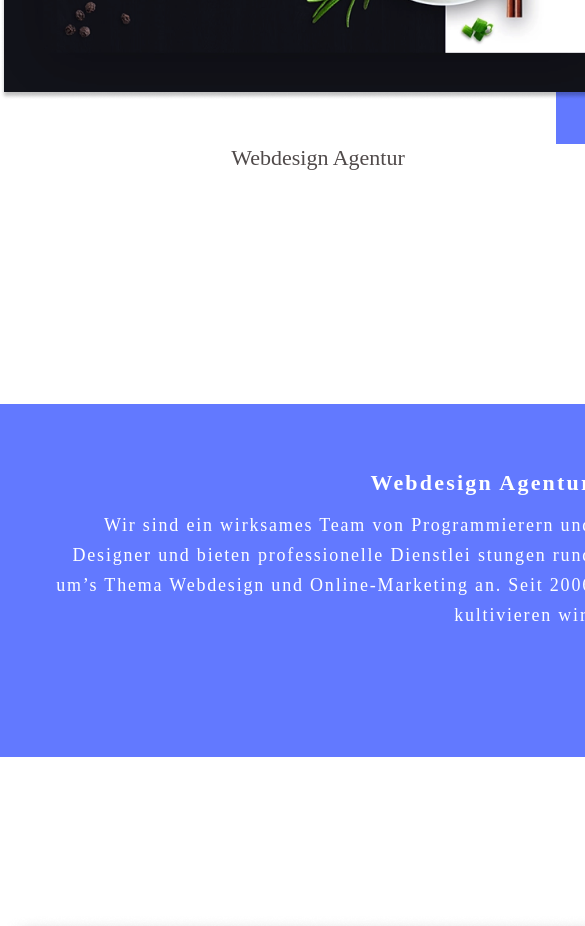
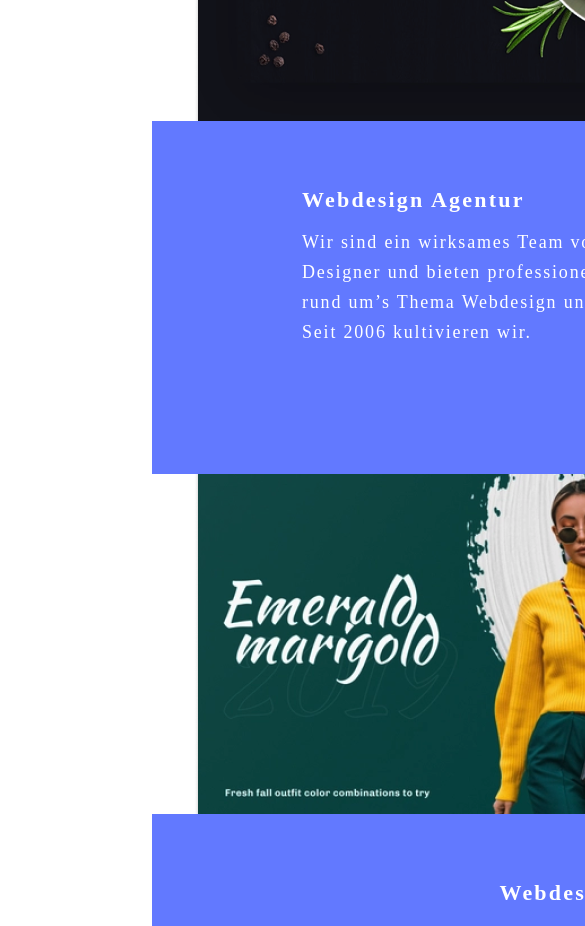
Before and after one commit to Shaliapyn/module-maket, a React (Create React App) app: page / in a window 390 px wide. Shown: the part 1060-1986 px from the top of the page, 585 px wide, since content can reach past the window. Built offline with nearby package versions, Linux system fonts and the light colour scheme.

Commit message:
add responsive for 1024

```diff
--- a/src/components/Footer/Footer.module.scss
+++ b/src/components/Footer/Footer.module.scss
@@ -8,6 +8,7 @@
   padding-top: 162px;
   width: 100%;
   max-width: 1920px;
+  min-width: 1024px;
   position: relative;
 }
 .absoluteNav {
@@ -30,6 +31,10 @@
     letter-spacing: 0.1em;
     text-transform: uppercase;
     box-shadow: 0px 4px 15px rgba(0, 0, 0, 0.25);
+    @media only screen and (max-width: 1500px){
+        padding-left: 0;
+        padding-right: 0;
+        }
 }
 .twoBlocks {
   width: 100%;
--- a/src/components/Header/Header.module.scss
+++ b/src/components/Header/Header.module.scss
@@ -3,6 +3,7 @@ $main-blue: #0063B2;
 
 .header {
     max-width: 1920px;
+    min-width: 1024px;
     display: flex;
     justify-content: space-between;
     font-size: 22px;
--- a/src/components/Main/BlueCard/BlueCard.module.scss
+++ b/src/components/Main/BlueCard/BlueCard.module.scss
@@ -1,6 +1,9 @@
 @mixin reverseCard {
     padding: 68px 127px 30px 55px;
     text-align: right;
+    @media only screen and (max-width: 1310px){
+        padding: 68px 150px 30px 55px;
+        }
 }
 
 .blueCard {
@@ -9,6 +12,10 @@
     background-color: #6279FF;
     padding: 68px 55px 30px 127px;
     text-align: left;
+    @media only screen and (max-width: 1310px){
+        padding: 68px 55px 30px 150px;
+        }
+
 }
 .blueCardEven {
     @include reverseCard;
--- a/src/components/Main/Main.module.scss
+++ b/src/components/Main/Main.module.scss
@@ -2,9 +2,11 @@
 .wrapper {
     position: relative;
     max-width: 1920px;
+    min-width: 1024px;
 }
 .container {
-    width: 1276px;
+    max-width: 1276px;
+    min-width: 900px;
     margin:  0 auto;
     position: relative;
 }
@@ -53,11 +55,17 @@
     align-items: flex-start;
     & :nth-child(even) {
         align-self: end;
+        @media only screen and (max-width: 1024px){
+            align-self: center;
+            }
 
     }
     & li:not(:first-child) {
-        margin-top: 202px;
+        margin-top: 302px;
     }
+    @media only screen and (max-width: 1024px){
+        align-items: center;
+        }
 }
 .blueCards {
     position: absolute;
@@ -65,14 +73,21 @@
     display: flex;
     flex-direction: column;
     align-items: flex-start;
-    z-index: -100;
+    z-index: 100;
     width: 100%;
+    @media only screen and (max-width: 1024px){
+        align-items: center;
+        top: 390px;
+        }
     & :nth-child(odd) {
         align-self: flex-end;
+        @media only screen and (max-width: 1024px){
+            align-self: center;
+            }
 
     }
     & li:not(:first-child) {
-        margin-top: 260px;
+        margin-top: 340px;
     }
 }
 .cloudBlock {
@@ -80,6 +95,7 @@
     right: -290px;
     bottom: -180px;
     cursor: pointer;
+
 }
 .wrapper {
     padding-bottom: 160px;
```
